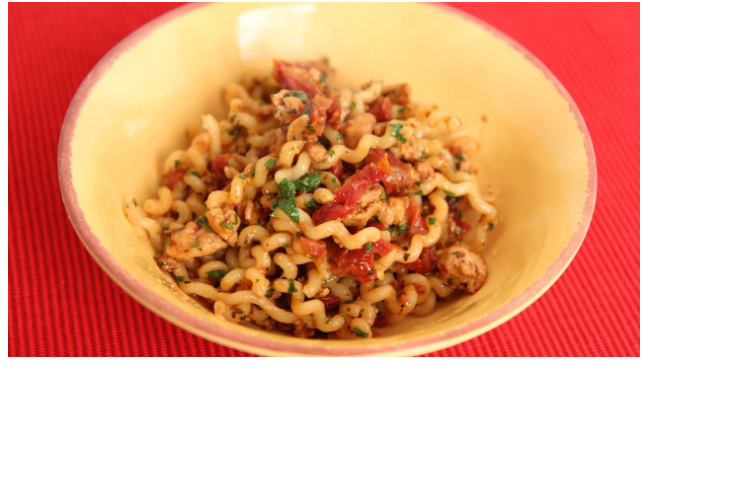
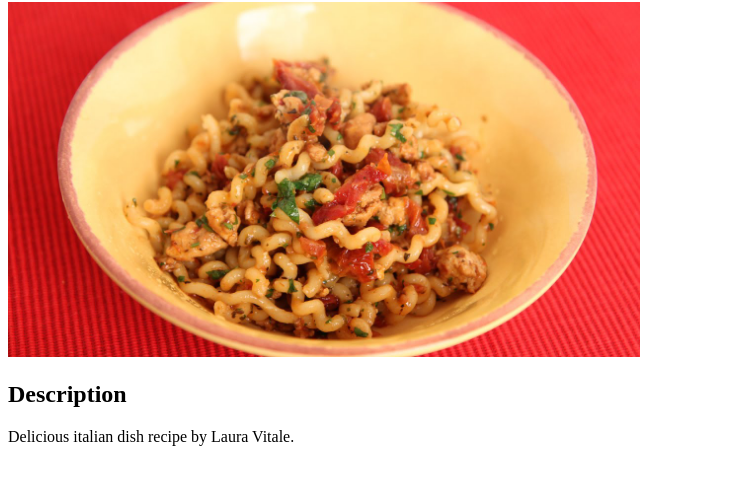
Before and after one commit to LHomola/odin-recipes, a plain HTML site: page recipes/turkey-fusilli.html in a window 1280 px wide. Shown: the part 78-562 px from the top of the page, without its empty margins (0-746 px from the left). Drawn offline with Linux system fonts and the light colour scheme.

Commit message:
Add description

```diff
--- a/recipes/turkey-fusilli.html
+++ b/recipes/turkey-fusilli.html
@@ -8,5 +8,9 @@
 <body>
     <h1>Long Fusilli with Turkey and Sun Dried Tomatoes</h1>
     <img src="../images/turkey-fusilli.jpg" width="50%">
+    <h2>Description</h2>
+    <p>
+        Delicious italian dish recipe by Laura Vitale.
+    </p>
 </body>
 </html>
```
